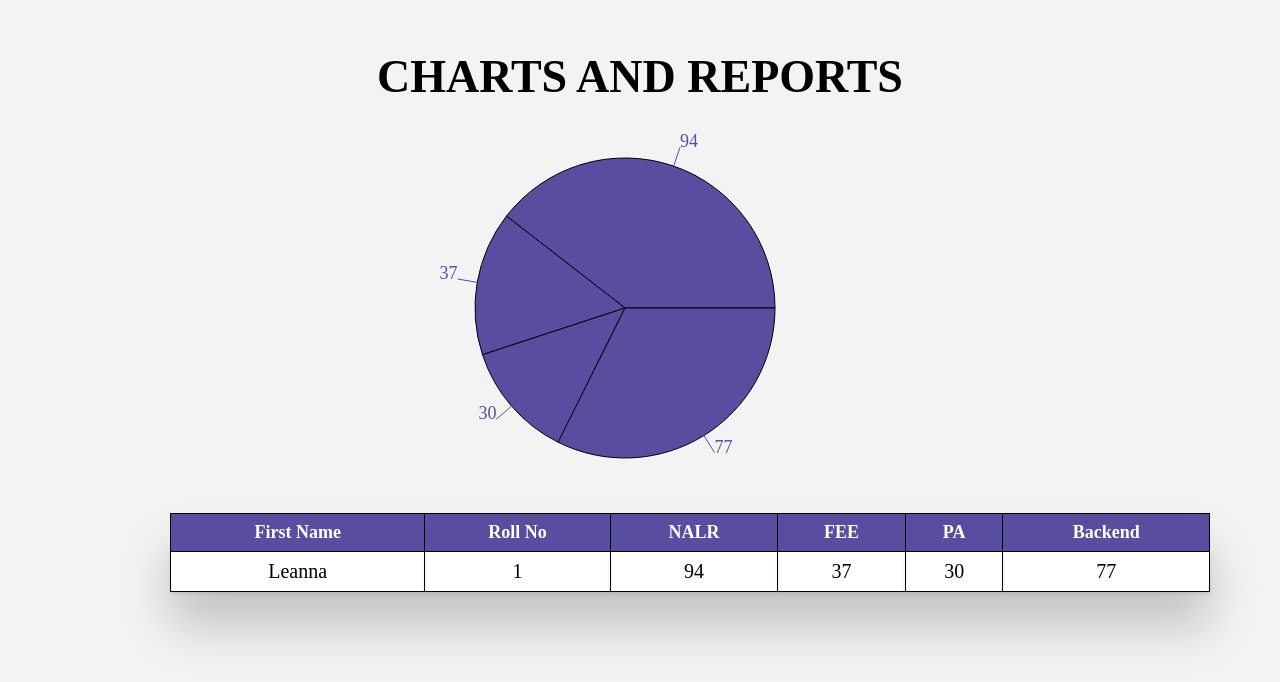
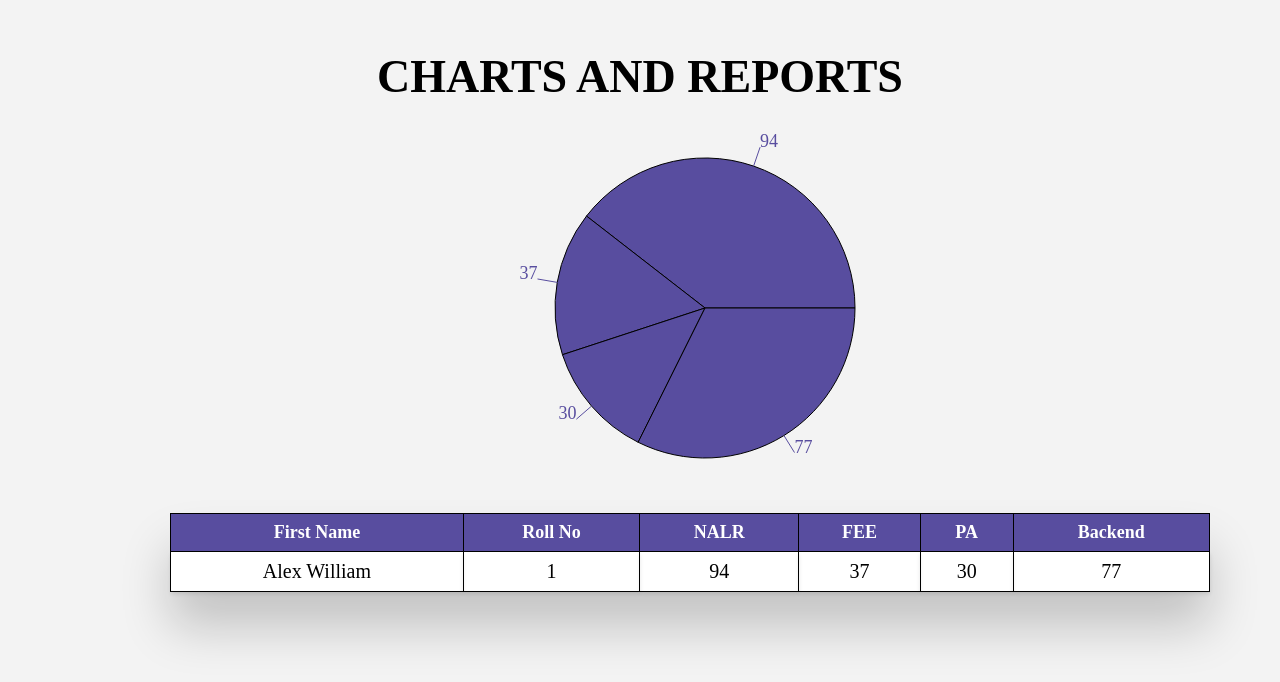
Before and after one commit to Nutika16/Collage_Management, a React (Create React App) app: page /Attendndance in a window 1280 px wide. Shown: the top 682 px of the page. Built offline with nearby package versions, Linux system fonts and the light colour scheme.

Commit message:
Updated commits

```diff
--- a/src/pages/Admin/Template.jsx
+++ b/src/pages/Admin/Template.jsx
@@ -15,7 +15,7 @@ const Template = () => {
 
   const studentData = [
     {
-      firstName: "Leanna",
+      firstName: "Alex William",
       rollNo: 1,
       subject1: 94,
       subject2: 37,
@@ -29,7 +29,7 @@ const Template = () => {
     <div style={{ textAlign: "center" }}>
       <h2 className="heading_size">Charts and Reports</h2>
       <div className="App">
-        <div className="chart" style={{marginLeft: 320}}>
+        <div className="chart" style={{marginLeft: 400}}>
           <PieChart width={400} height={400}>
             <Pie
               stroke="black"
```
